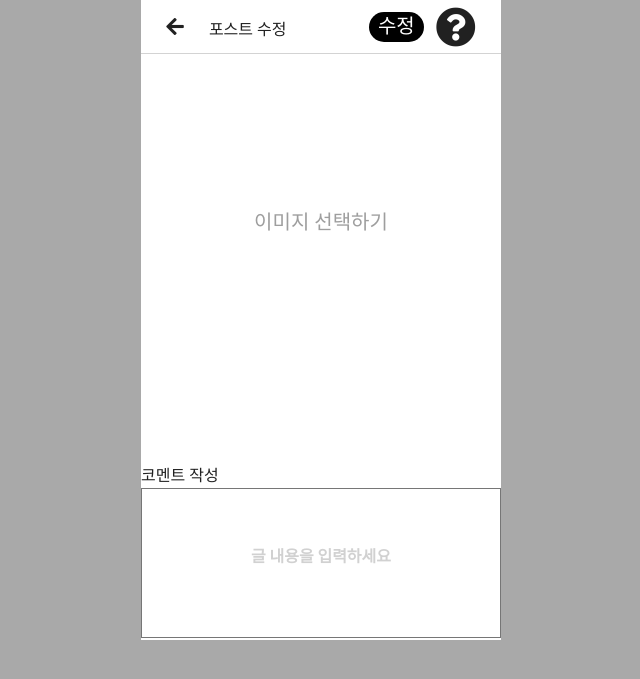
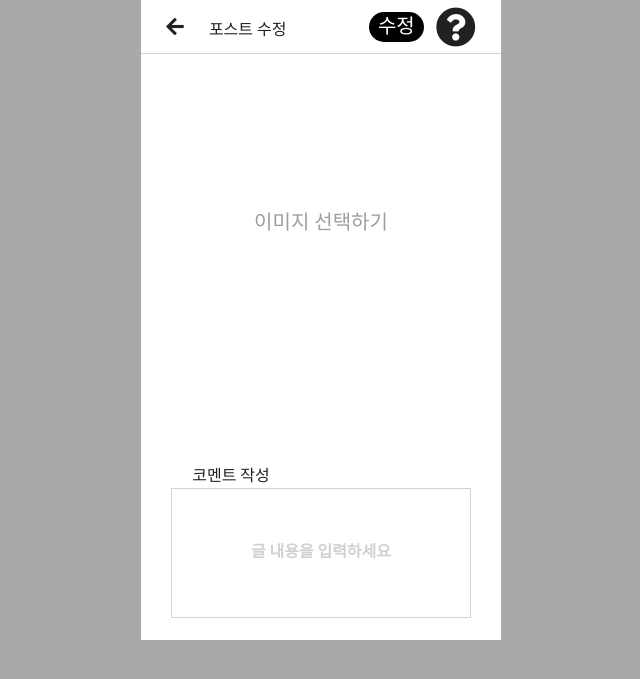
Before and after one commit to seojh1011/team05_tomorrow_clothes, a Django app: template templates/add.html in a window 1280 px wide. Shown: the top 679 px of the page, without its empty margins (319-959 px from the left). Run offline with Django 4.2, Linux system fonts and the light colour scheme; the template is opened without the code that fills it, so the values that code supplies are empty; parts of the project's set-up code (start-up, migrations or seed data) failed here and were passed over; some libraries are stand-ins or nearby versions; some web fonts are replaced.

Commit message:
add페이지 css수정

```diff
--- a/static/css/add_update/add_update.css
+++ b/static/css/add_update/add_update.css
@@ -101,26 +101,30 @@ body {
     visibility: hidden;
 }
 
+
 .feed_comment {
     /*margin-top: 5%;*/
-
+    display: flex;
+    align-items: center;
+    flex-direction: column;
 }
 
 .feed_comment p {
     margin-bottom: 1%;
+    margin-right: 180px;
 }
 
 .feed_comment textarea {
 
-    width: 100%;
-    min-height: 150px;
-    /*border: none;*/
+    width: 300px;
+    min-height: 130px;
     resize: none;
+    border: 1px solid lightgray;
 }
 
 ::-webkit-input-placeholder {
     vertical-align: center;
     font-weight: bold;
     text-align: center;
-    line-height: 130px;
+    line-height: 120px;
 }
```
